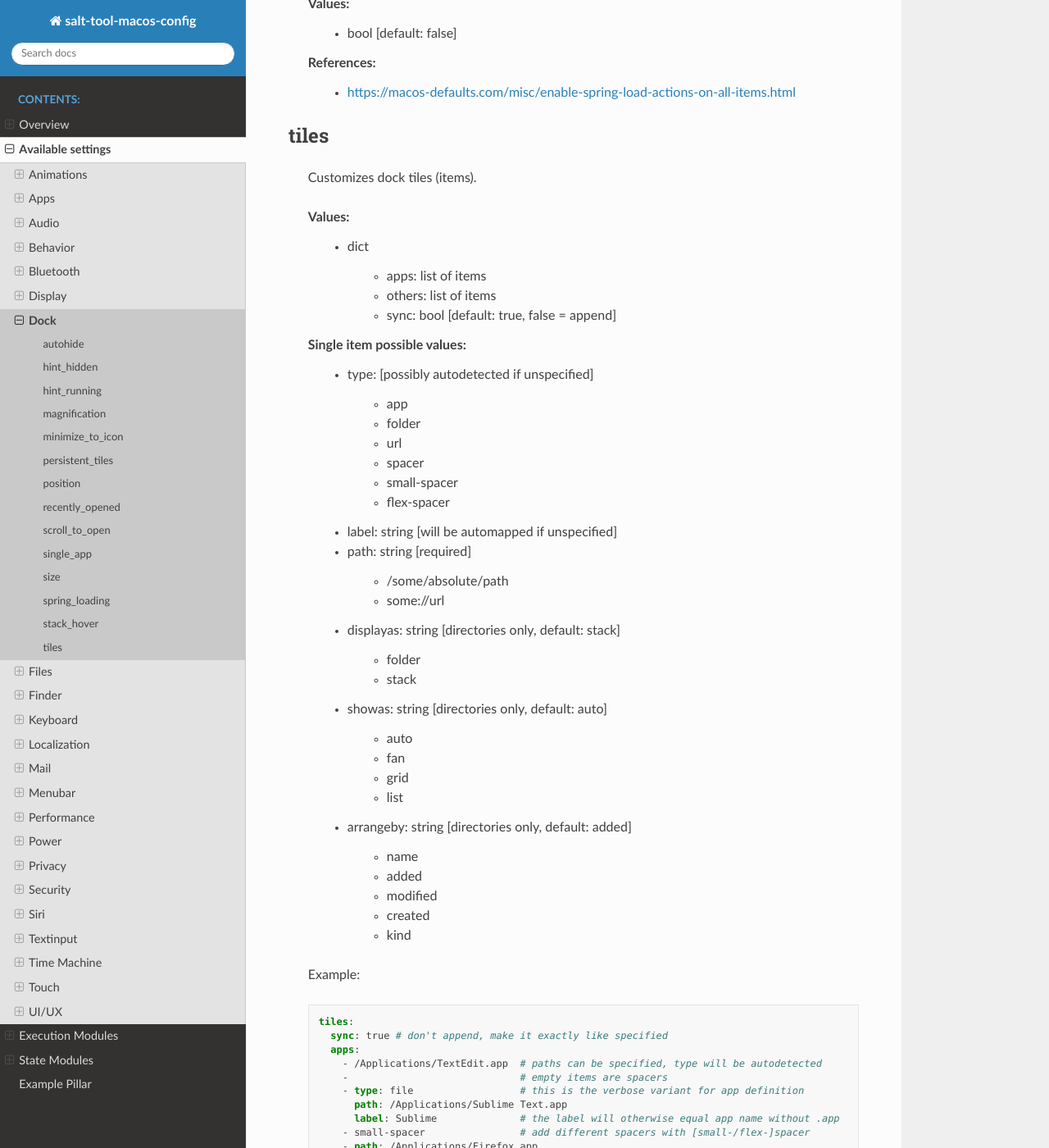
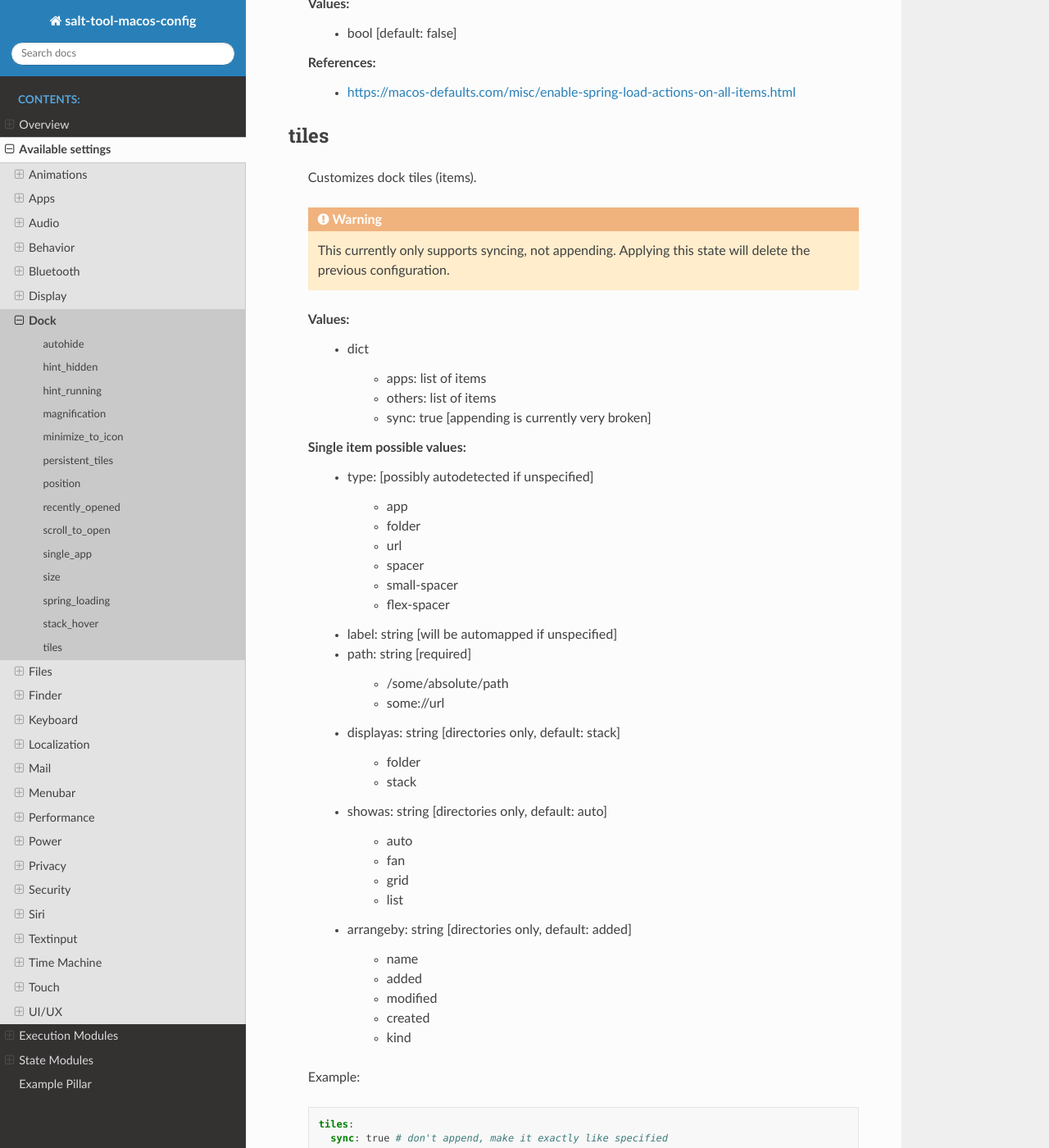
Before and after one commit to lkubb/salt-tool-macos-formula, a Sphinx documentation site: the page built from doc/settings/dock.rst, in a window 1280 px wide and 1400 px high, scrolled down 3476 px. Shown: the whole window at 82% size. Built offline with Sphinx 7.4.7 and the Read the Docs theme 2.0.0, drawn with Linux system fonts in a browser that asks for light colours; some of the changed text lies outside the part shown.

Commit message:
Fixes dock tiles syncing

```diff
--- a/doc/settings/dock.rst
+++ b/doc/settings/dock.rst
@@ -148,12 +148,17 @@ tiles
 -----
     Customizes dock tiles (items).
 
+    .. warning::
+
+        This currently only supports syncing, not appending.
+        Applying this state will delete the previous configuration.
+
     Values:
         - dict
 
             * apps: list of items
             * others: list of items
-            * sync: bool [default: true, false = append]
+            * sync: true [appending is currently very broken]
 
     Single item possible values:
         - type: [possibly autodetected if unspecified]
@@ -213,7 +218,7 @@ tiles
               arrangement: added          # name / added / modified / created / kind
               label: DL                   # the label would be set to Downloads otherwise
               type: directory             # will be autodetected as well
-            - spacer                      # spacers can be defined like this as well
+            - spacer
             - /Users/user/Documents       # defaults: stack + auto + added. label: Documents.
             - flex-spacer
             - https://www.github.com      # urls can be added as well
```
Also changed, not shown: other parts of doc/settings/dock.rst (+1 -1 lines), README.md (+3 -3 lines), 15 other files.
